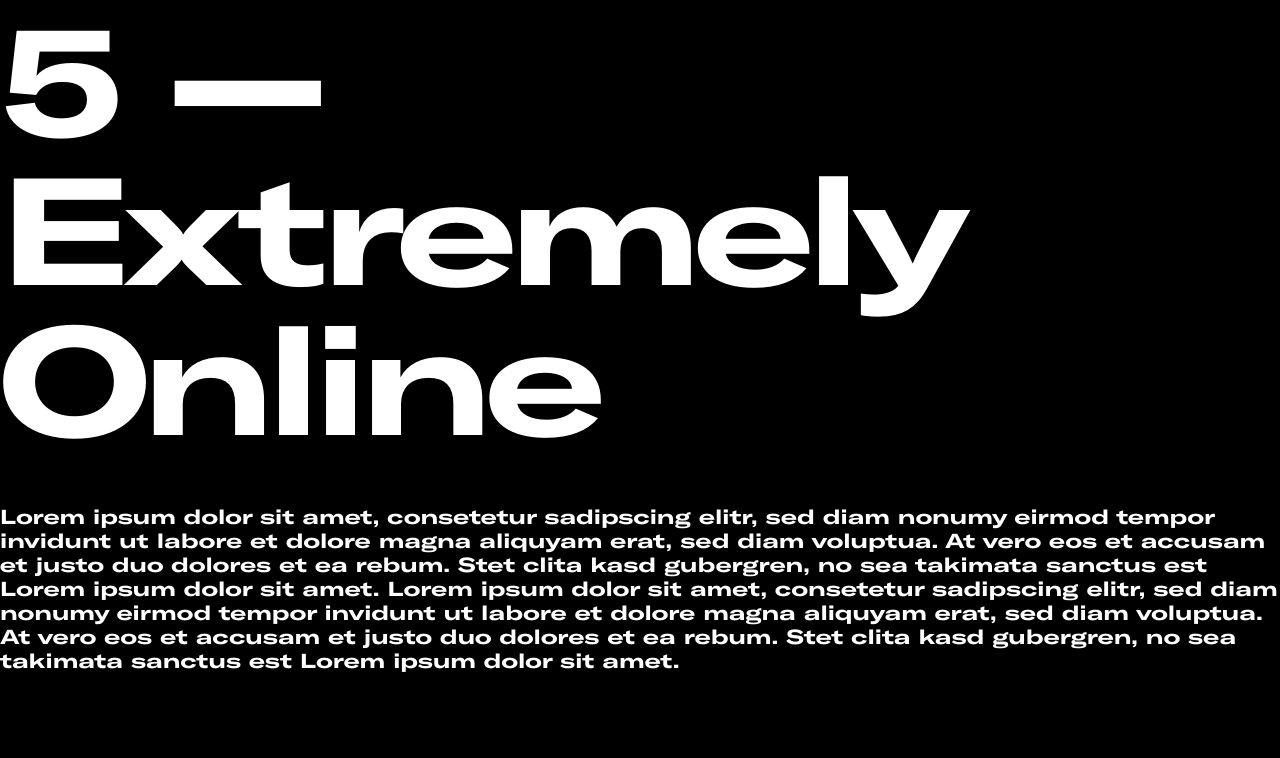
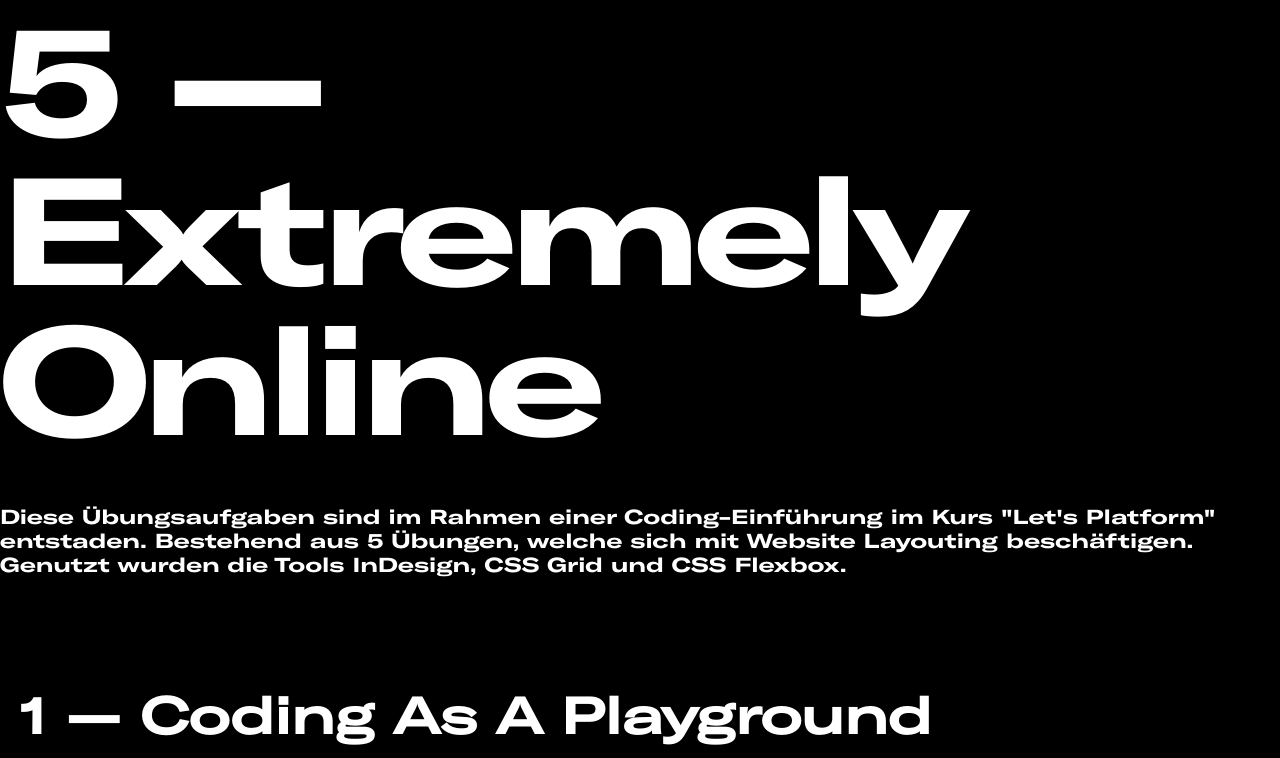
Before and after one commit to deladose/lets_platform_alex, a plain HTML site: page index.html in a window 1280 px wide. Shown: the top 758 px of the page. Drawn offline with Linux system fonts and the light colour scheme.

Commit message:
beschreibungstext

```diff
--- a/index.html
+++ b/index.html
@@ -13,7 +13,7 @@
         <br>
         <br>
         <br>
-        <p class=platzhalter>Lorem ipsum dolor sit amet, consetetur sadipscing elitr, sed diam nonumy eirmod tempor invidunt ut labore et dolore magna aliquyam erat, sed diam voluptua. At vero eos et accusam et justo duo dolores et ea rebum. Stet clita kasd gubergren, no sea takimata sanctus est Lorem ipsum dolor sit amet. Lorem ipsum dolor sit amet, consetetur sadipscing elitr, sed diam nonumy eirmod tempor invidunt ut labore et dolore magna aliquyam erat, sed diam voluptua. At vero eos et accusam et justo duo dolores et ea rebum. Stet clita kasd gubergren, no sea takimata sanctus est Lorem ipsum dolor sit amet.</p>
+        <p class=platzhalter>Diese Übungsaufgaben sind im Rahmen einer Coding-Einführung im Kurs "Let's Platform" entstaden. Bestehend aus 5 Übungen, welche sich mit Website Layouting beschäftigen. Genutzt wurden die Tools InDesign, CSS Grid und CSS Flexbox. </p>
         <br>
         <br>
         <br>
```
